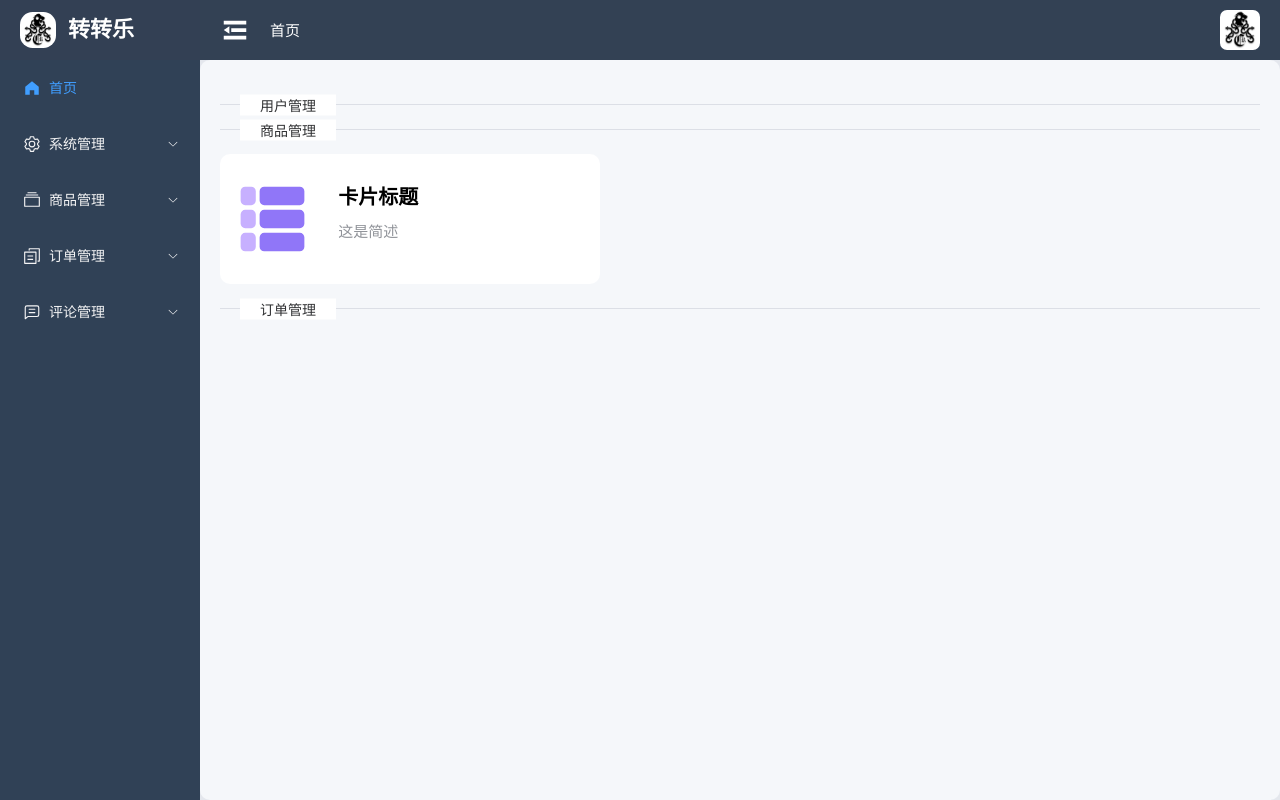
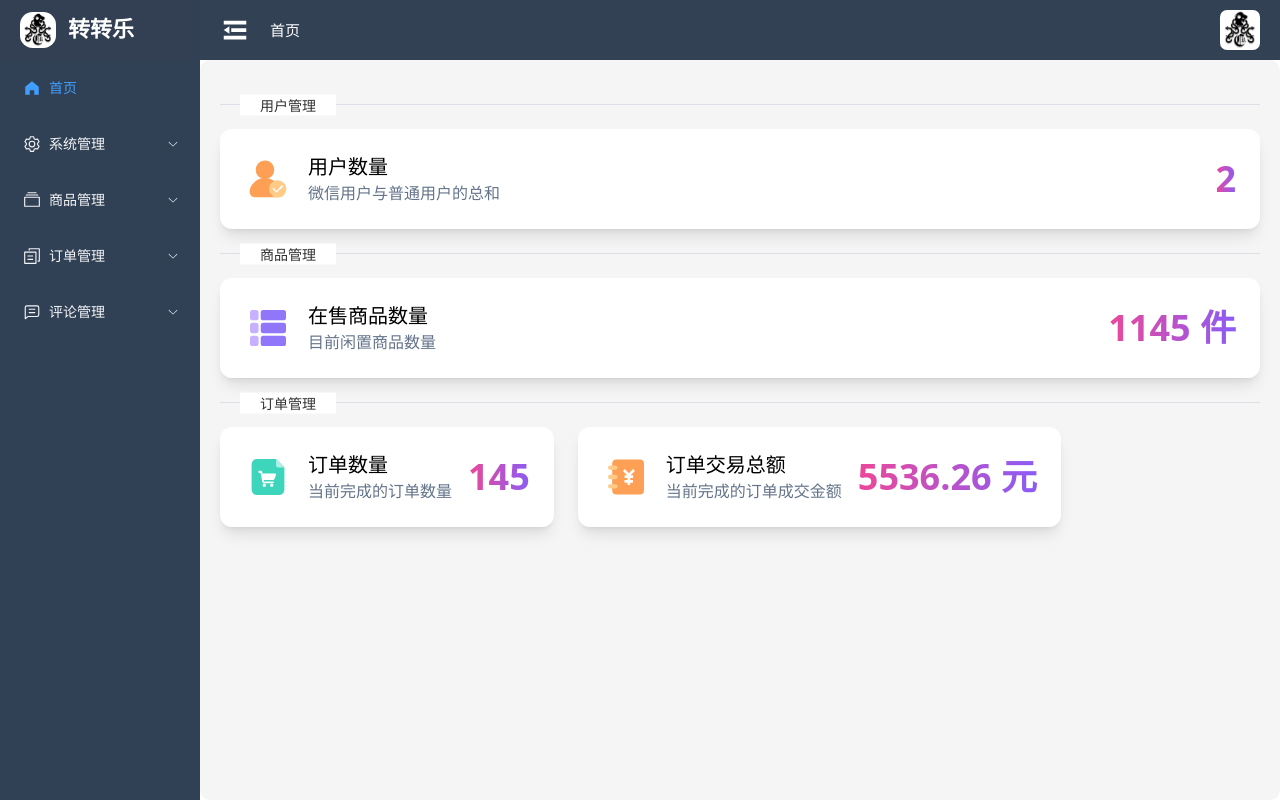
Before and after one commit to YangSuGuo/Shop_admin, a Vue app: page /dashboard in a window 1280 px wide. Built offline with nearby package versions, Linux system fonts and the light colour scheme.

Commit message:
vue 主页卡片组件完成

```diff
--- a/src/components/Card.vue
+++ b/src/components/Card.vue
@@ -1,15 +1,42 @@
 <template>
-  <div class="card">
-    <div class="card-image-container">
-      <el-image class="card-left" :src="imageSrcOrDefault" fit="cover"/>
+  <div class="
+  p-6
+  min-w-10
+<!--  max-w-sm-->
+  bg-white
+  rounded-xl
+  shadow-lg
+  flex
+  items-center
+  space-x-4
+  overflow-hidden">
+
+    <div class="shrink-0">
+      <img class="w-12 h-12" :src="imageSrcOrDefault" alt="Logo"/>
     </div>
-    <div class="card-content-container">
-      <div class="card-title">
-        <div class="text-title">{{ text.title }}</div>
-        <div class="text-brief">{{ text.brief }}</div>
-      </div>
-      <div class="card-extra">
-        <div class="text-cardQuantity">{{ text.cardQuantity }}</div>
+
+    <div class="flex flex-col text-nowrap grow">
+      <div class="text-xl font-medium text-black text-nowrap">{{ text.title }}</div>
+      <p class="text-slate-500 text-nowrap">{{ text.brief }}</p>
+    </div>
+
+    <div class="
+    col-span-3
+    text-4xl
+    font-extrabold
+    flex
+    justify-center
+    items-center">
+      <div class="
+          font-sans
+          subpixel-antialiased
+          bg-clip-text
+          text-transparent
+          bg-gradient-to-r
+          from-pink-500
+          to-violet-500
+          truncate">
+        {{ text.cardQuantity }}
       </div>
     </div>
   </div>
@@ -32,77 +59,7 @@ const props: {
   imageSrc: string
 }>();
 
-// 提供默认值以防止未定义的props值导致的错误
-const defaultImageSrc = "src/assets/svg/FormBuilder.svg";
+const defaultImageSrc = "src/assets/svg/purchaseLedger.svg";
 const imageSrcOrDefault = props.imageSrc ?? defaultImageSrc;
 
 </script>
-
-<style scoped lang="scss">
-.card {
-  background-color: #FFF;
-  border-radius: 10px;
-  max-width: 380px;
-  height: 130px;
-
-  display: flex;
-  //align-items: center;
-
-  &-image-container {
-    display: flex;
-    justify-content: center;
-    align-items: center;
-
-    //background-color: #F43030;
-    border-top-left-radius: 10px;
-    border-bottom-left-radius: 10px;
-
-    width: 30%;
-    height: 130px;
-    margin-left: 10px;
-  }
-
-  &-content-container {
-    width: 100%;
-    display: flex;
-    justify-content: space-between;
-  }
-
-  &-title {
-    display: flex;
-    flex-direction: column;
-
-    height: 100%;
-    margin-left: 8%;
-    margin-top: 10%;
-  }
-
-  &-extra {
-    width: 35%;
-    height: 100%;
-    //background-color: #B0375D;
-
-    display: flex;
-    justify-content: center;
-    align-items: center;
-  }
-}
-
-.text {
-  &-title {
-    font-size: 20px;
-    font-weight: bold;
-    margin-bottom: 8px;
-  }
-
-  &-brief {
-    font-size: 15px;
-    color: #909399;
-  }
-
-  &-cardQuantity {
-    opacity: 0;
-    font-size: 20px;
-  }
-}
-</style>
--- a/src/layout/Index.vue
+++ b/src/layout/Index.vue
@@ -19,7 +19,7 @@
           </div>
           <Logout class="header-right"/>
         </el-header>
-        <el-main class="myMain">
+        <el-main class="myMain bg-neutral-100">
           <router-view/>
         </el-main>
       </el-container>
@@ -30,7 +30,7 @@
 <style lang="scss" scoped>
   .myContainer {
     height: 100%;
-    background-color: #E4E7ED; /* 设置背景为浅灰色 */
+    //background-color: #E4E7ED; /* 设置背景为浅灰色 */
 
     .header {
       background-color: #334154;
@@ -50,7 +50,7 @@
     }
 
     .myMain {
-      background-color: #F5F7FA;
+      //background-color: #F5F7FA;
       border-radius: 10px;
     }
   }
--- a/src/views/Dashboard/Dashboard.vue
+++ b/src/views/Dashboard/Dashboard.vue
@@ -1,22 +1,21 @@
 <template>
   <el-divider content-position="left">用户管理</el-divider>
-
-<!--  <div class="p-6 max-w-sm mx-auto bg-white rounded-xl shadow-lg flex items-center space-x-4 hover:bg-sky-700">
-    <div class="shrink-0">
-      <img class="h-12 w-12" src="/src/assets/svg/purchaseLedger.svg" alt="ChitChat Logo">
-    </div>
-    <div>
-      <div class="text-xl font-medium text-black">ChitChat</div>
-      <p class="text-slate-500">You have a new message!</p>
-    </div>
-  </div>-->
-
+  <div>
+    <Card :text="{ title: '用户数量', brief: '微信用户与普通用户的总和', cardQuantity: '2' }"
+          :imageSrc="'src/assets/svg/user.svg'"/>
+  </div>
   <el-divider content-position="left">商品管理</el-divider>
-  <Card
-      :text="{ title: '卡片标题', brief: '这是简述', cardQuantity: '10' }"
-      :imageSrc="'src/assets/svg/FormBuilder.svg'"
-  />
-  <el-divider content-position="left">订单管理</el-divider>
+  <div>
+    <Card :text="{ title: '在售商品数量', brief: '目前闲置商品数量', cardQuantity: '1145 件' }"
+          :imageSrc="'src/assets/svg/FormBuilder.svg'"/>
+  </div>
+  <el-divider content-position="left" class="flex flex-row">订单管理</el-divider>
+  <div class="flex flex-row gap-6">
+    <Card :text="{ title: '订单数量', brief: '当前完成的订单数量', cardQuantity: '145' }"
+          :imageSrc="'src/assets/svg/PurchaseTasks.svg'"/>
+    <Card :text="{ title: '订单交易总额', brief: '当前完成的订单成交金额', cardQuantity: '5536.26 元' }"
+          :imageSrc="'src/assets/svg/SettlementManagement.svg'"/>
+  </div>
 </template>
 
 <script lang="ts" setup>
--- a/src/views/login/login.vue
+++ b/src/views/login/login.vue
@@ -70,7 +70,7 @@
                   autocomplete="on"
                   prefix-icon="Finished"/>
             </el-col>
-            <el-col :span="5" :offset="0">
+            <el-col :span="12" :offset="0">
               <img :src="imgsrc" class="image" @click="getImg" alt="code"/>
             </el-col>
           </el-row>
```
Also changed, not shown: 1 other file (tests, documents, lock files or other folders).
